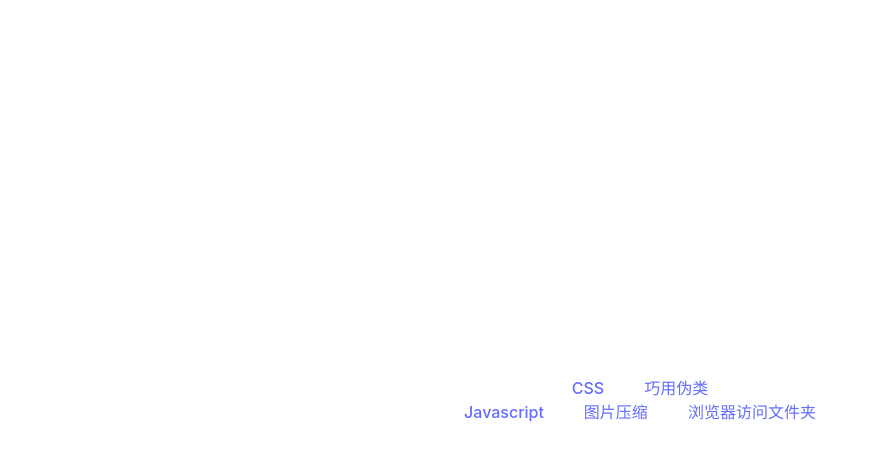
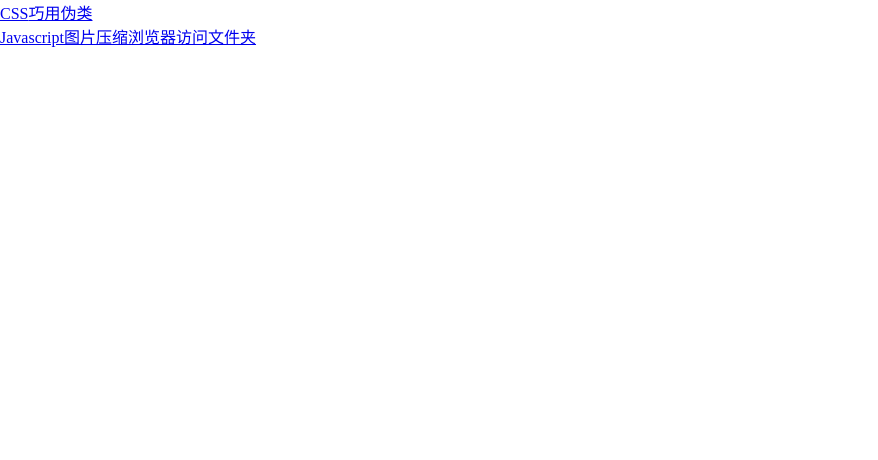
Before and after one commit to duyidao/blogweb, a Vue app: page / in a window 1280 px wide. Shown: the top 460 px of the page, without its empty margins (0-878 px from the left). Built offline with nearby package versions, Linux system fonts and the light colour scheme.

Commit message:
尝试更改路径

```diff
--- a/src/style.css
+++ b/src/style.css
@@ -1,80 +1,6 @@
-:root {
-  font-family: Inter, system-ui, Avenir, Helvetica, Arial, sans-serif;
-  line-height: 1.5;
-  font-weight: 400;
-
-  color-scheme: light dark;
-  color: rgba(255, 255, 255, 0.87);
-  background-color: #242424;
-
-  font-synthesis: none;
-  text-rendering: optimizeLegibility;
-  -webkit-font-smoothing: antialiased;
-  -moz-osx-font-smoothing: grayscale;
+* {
+  margin: 0;
+  padding: 0;
+  border: 0;
+  box-sizing: border-box;
 }
-
-a {
-  font-weight: 500;
-  color: #646cff;
-  text-decoration: inherit;
-  margin: 20px;
-}
-a:hover {
-  color: #535bf2;
-}
-
-body {
-  margin: 0;
-  display: flex;
-  place-items: center;
-  min-width: 320px;
-  min-height: 100vh;
-}
-
-h1 {
-  font-size: 3.2em;
-  line-height: 1.1;
-}
-
-button {
-  border-radius: 8px;
-  border: 1px solid transparent;
-  padding: 0.6em 1.2em;
-  font-size: 1em;
-  font-weight: 500;
-  font-family: inherit;
-  background-color: #1a1a1a;
-  cursor: pointer;
-  transition: border-color 0.25s;
-}
-button:hover {
-  border-color: #646cff;
-}
-button:focus,
-button:focus-visible {
-  outline: 4px auto -webkit-focus-ring-color;
-}
-
-.card {
-  padding: 2em;
-}
-
-#app {
-  max-width: 1280px;
-  margin: 0 auto;
-  padding: 2rem;
-  text-align: center;
-}
-
-@media (prefers-color-scheme: light) {
-  :root {
-    color: #213547;
-    background-color: #ffffff;
-  }
-  a:hover {
-    color: #747bff;
-  }
-  button {
-    background-color: #f9f9f9;
-  }
-}
--- a/vite.config.js
+++ b/vite.config.js
@@ -5,7 +5,7 @@
 // https://vitejs.dev/config/
 export default defineConfig({
   plugins: [vue()],
-  base: '/blogweb/',
+  base: './blogweb/',
   server: {
     port: 3001,
   },
```
Also changed, not shown: 14 other files (tests, documents, lock files or other folders).
